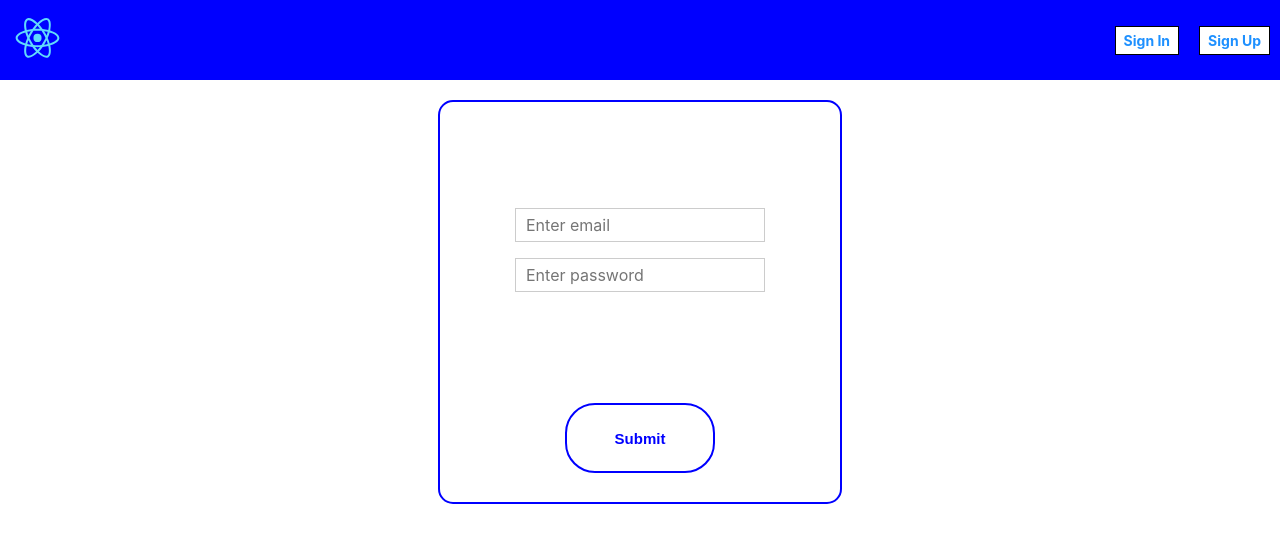
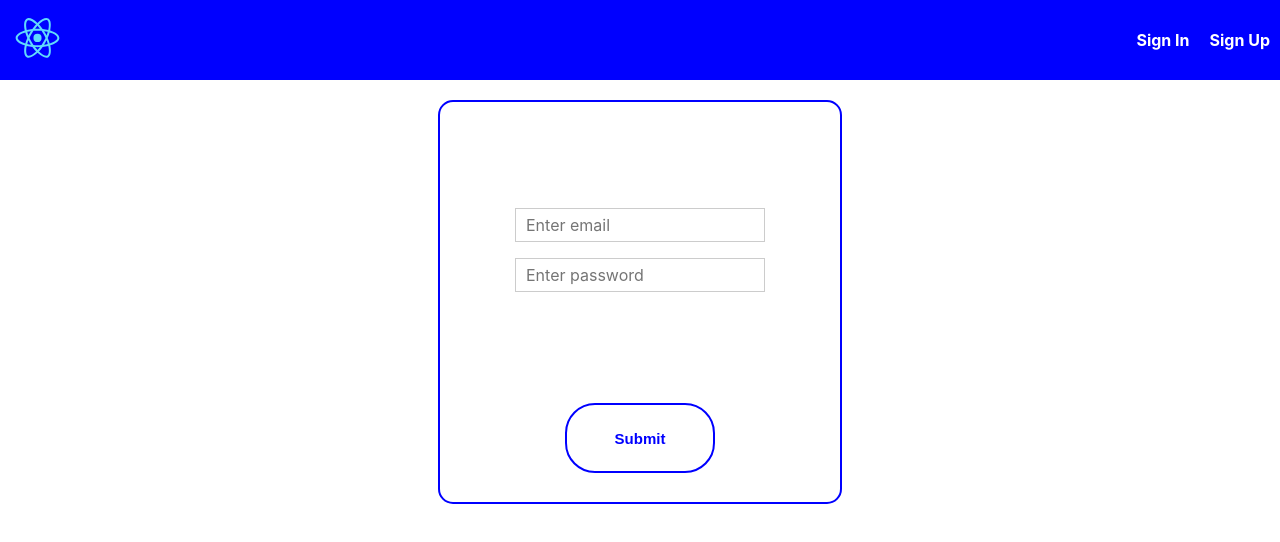
Before and after one commit to Dante03918/booking-clone-front, a React (Create React App) app: page /login in a window 1280 px wide. Shown: the top 542 px of the page. Built offline with nearby package versions, Linux system fonts and the light colour scheme.

Commit message:
fix buttons appearance and replace navigationItem component with Button wrapper component

```diff
--- a/src/components/LogOut.js
+++ b/src/components/LogOut.js
@@ -1,22 +1,14 @@
 import React, {useEffect} from 'react';
-import {useHistory, useLocation} from 'react-router-dom';
+import { withRouter } from 'react-router-dom';
 
 const LogOut = (props) => {
 
-    let history = useHistory();
-
-    let location = useLocation();
-    useEffect(() => {
-        localStorage.clear();
-        location.setLogged(false);
-        history.push('/');
-        props.setUser(null);
-    }, [])
+    props.history.push('/');
+    props.setUser(null);
 
     return(
         <div></div>
     )
 }
 
-
-export default LogOut;
+export default withRouter(LogOut);
--- a/src/components/Navigation/NavigationItem.js
+++ /dev/null
@@ -1,18 +0,0 @@
-import React from 'react';
-import { NavLink } from "react-router-dom";
-import styleClasses from './NavigationItem.module.css';
-
-
-const NavigationItem = (props) => {
-    return(
-
-            <li className={styleClasses.NavigationItem}>
-                <NavLink to={{
-                    pathname: props.link,
-                    setLogged: props.setUser
-                }}>{props.title}</NavLink>
-            </li>
-
-    )
-}
-export default NavigationItem;
--- a/src/components/Navigation/NavigationItemWrapper.js
+++ b/src/components/Navigation/NavigationItemWrapper.js
@@ -1,6 +1,7 @@
 import React from 'react';
-import NavigationItem from "./NavigationItem";
 import styleClasses from './NavigationItem.module.css';
+import Button from '../UI/Button/Button';
+import { withRouter } from 'react-router-dom';
 
 const NavigationItemWrapper = (props) => {
 
@@ -8,11 +9,11 @@ const NavigationItemWrapper = (props) => {
     return (
 
         <ul className={styleClasses.NavigationItems}>
-            <NavigationItem link="/login" title="Sign In"/>
-            <NavigationItem link="/signup" title="Sign Up"/>
-            {props.loggedUser ? <NavigationItem setUser={props.setUser} link="/logout" title="Log Out"/> : null}
-            {props.loggedUser ? <NavigationItem link="/add" title="Add ad"/> : null}
+            <Button clicked={() => {props.history.push("/login")}}>Sign In</Button>
+            <Button clicked={() => {props.history.push("/signup")}} >Sign Up </Button>
+            {props.loggedUser ? <Button clicked={()=>{props.history.push("/logout")}}>Log Out</Button> : null}
+            {props.loggedUser ? <Button clicked={()=>{props.history.push("/add")}} >Add ad</Button> : null}
         </ul>
     )
 }
-export default NavigationItemWrapper;
+export default withRouter(NavigationItemWrapper);
--- /dev/null
+++ b/src/components/UI/Button/Button.js
@@ -0,0 +1,12 @@
+import React from 'react';
+import styleClasses from './Button.module.css';
+
+const Button = (props) => {
+
+    return(
+        <button onClick={props.clicked} className={styleClasses.Button}>
+            {props.children}
+        </button>
+    )
+}
+export default Button;
--- /dev/null
+++ b/src/components/UI/Button/Button.module.css
@@ -0,0 +1,10 @@
+.Button{
+    background-color: transparent;
+    border: none;
+    color: white;
+    outline: none;
+    cursor: pointer;
+    font: inherit;
+    padding: 10px;
+    font-weight: bold;
+}
```
